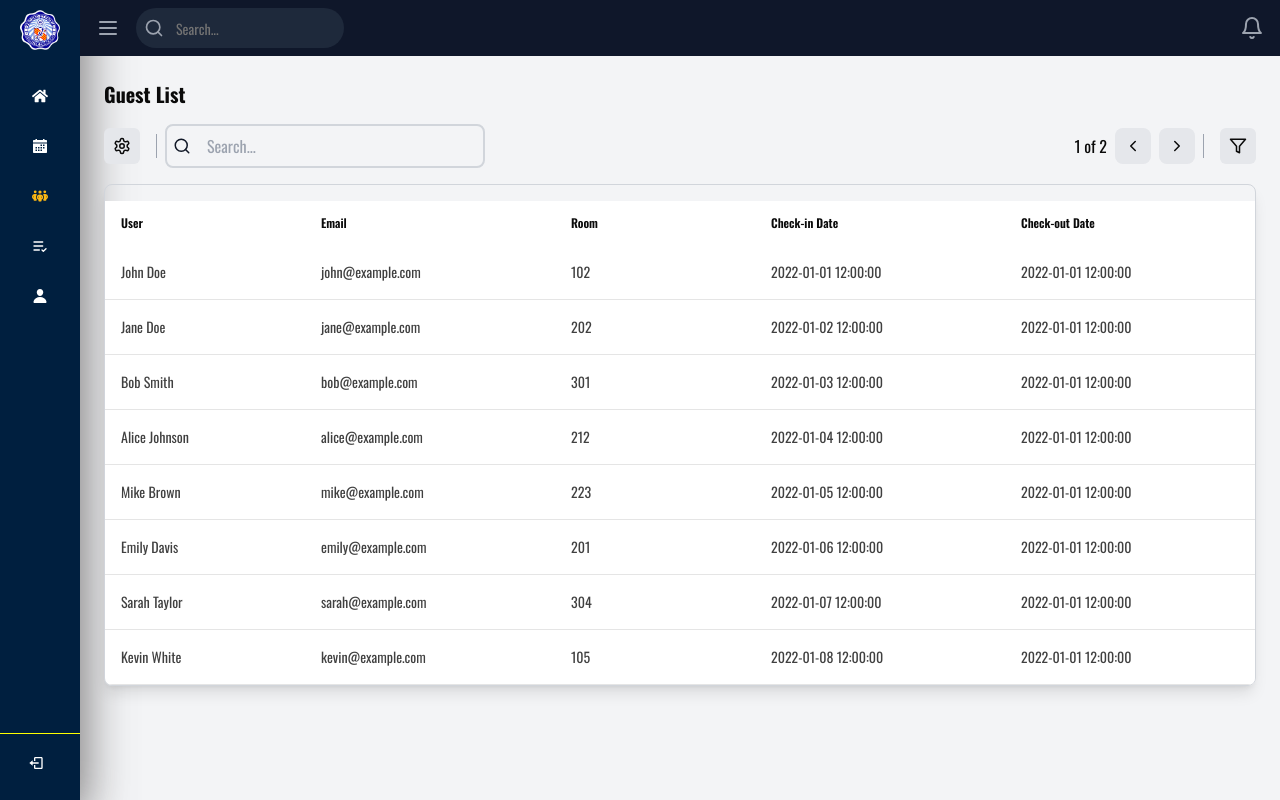
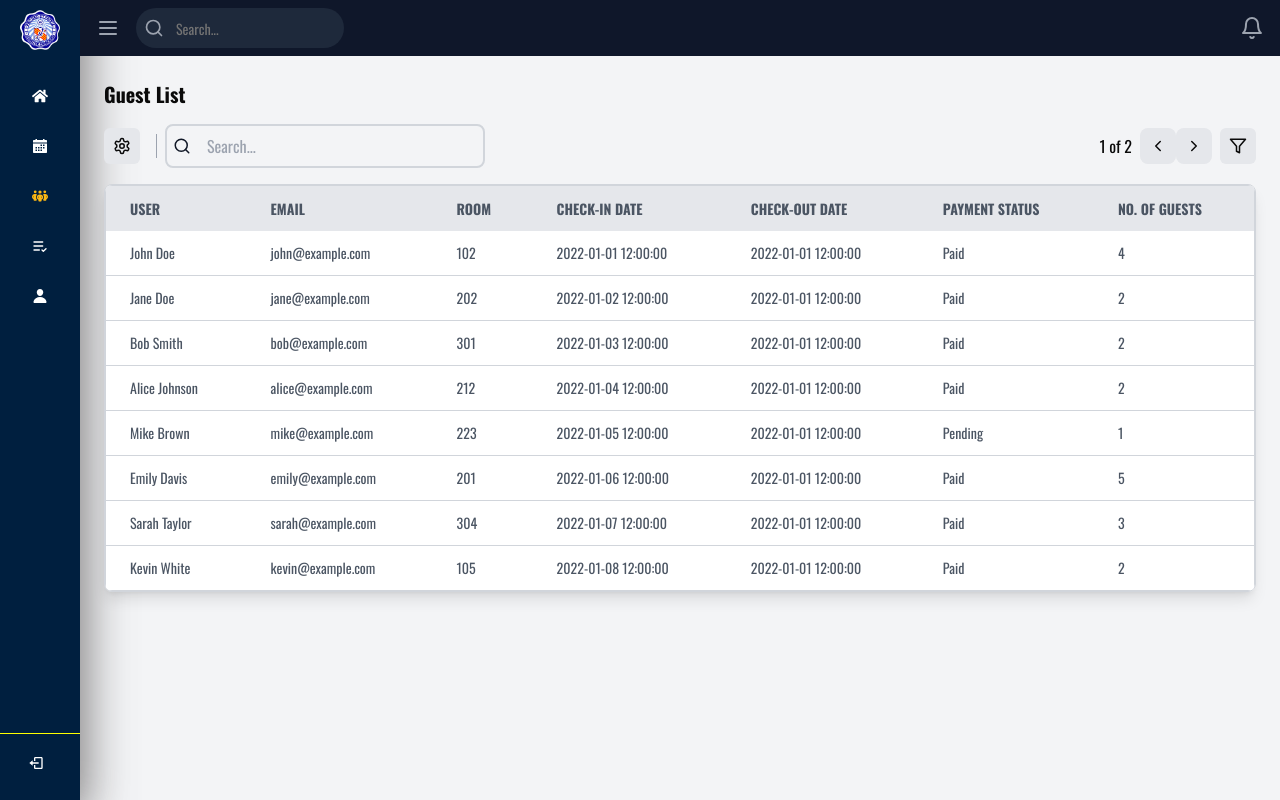
Before and after one commit to Arainf/lantaka-reservation-system, a React (Vite) app: page /guestlist in a window 1280 px wide. Built offline with nearby package versions, Linux system fonts and the light colour scheme; no server answers.

Commit message:
New table design for guestlist and eventlogs

```diff
--- a/src/pages/(admin-pages)/eventlogs.jsx
+++ b/src/pages/(admin-pages)/eventlogs.jsx
@@ -2,26 +2,21 @@ import React, { useState, useEffect } from "react";
 import { createIcons, icons } from "lucide";
 import NavigationSide from "@/components/common/navigatin-side-top/NavigationSide";
 import NavigationTop from "@/components/common/navigatin-side-top/NavigationTop";
-import EventsLogTable from "@/components/common/tables/eventlogstable"; // Import your GuestTable component
-import { ChevronLeft, ChevronRight, Settings, Filter, Trash2, Edit, Search } from "lucide-react";
+import { ChevronLeft, ChevronRight, Settings, Filter, Search } from "lucide-react";
 
-const  AdminEventLogs = ({ sidebarOpen, toggleSidebar }) => {
+const AdminEventLogs = ({ sidebarOpen, toggleSidebar }) => {
   // Dummy event logs data
   const [eventLogs, setEventLogs] = useState([
-    { id: 1, user: "John Doe", eventType: "Login", eventDescription: "User logged in successfully", eventDate: "2022-01-01 12:00:00" },
-    { id: 2, user: "Jane Smith", eventType: "Logout", eventDescription: "User logged out successfully", eventDate: "2022-01-01 13:00:00" },
-    { id: 3, user: "Alice Johnson", eventType: "Create Account", eventDescription: "User created a new account", eventDate: "2022-01-01 14:00:00" },
-    { id: 4, user: "Bob Brown", eventType: "Update Profile", eventDescription: "User updated their profile information", eventDate: "2022-01-01 15:00:00" },
-    { id: 5, user: "Charlie Davis", eventType: "Delete Account", eventDescription: "User deleted their account", eventDate: "2022-01-01 16:00:00" },
+    { id: 1, user: "John Doe", eventType: "Login", eventDescription: "User  logged in successfully", eventDate: "2022-01-01 12:00:00" },
+    { id: 2, user: "Jane Smith", eventType: "Logout", eventDescription: "User  logged out successfully", eventDate: "2022-01-01 13:00:00" },
+    { id: 3, user: "Alice Johnson", eventType: "Create Account", eventDescription: "User  created a new account", eventDate: "2022-01-01 14:00:00" },
+    { id: 4, user: "Bob Brown", eventType: "Update Profile", eventDescription: "User  updated their profile information", eventDate: "2022-01-01 15:00:00" },
+    { id: 5, user: "Charlie Davis", eventType: "Delete Account", eventDescription: "User  deleted their account", eventDate: "2022-01-01 16:00:00" },
   ]);
 
   const [searchTerm, setSearchTerm] = useState("");
   const [currentPage, setCurrentPage] = useState(1);
   const itemsPerPage = 8;
-
-
-  // State to manage checkbox selection
-  const [selectedIds, setSelectedIds] = useState([]);
 
   // Initialize Lucide icons after component is mounted
   useEffect(() => {
@@ -48,11 +43,42 @@ const  AdminEventLogs = ({ sidebarOpen, toggleSidebar }) => {
     }
   };
 
+  // EventsLogTable component
+  const EventsLogTable = ({ userData }) => {
+    return (
+      <table className="min-w-full bg-white border border-gray-300">
+        <thead>
+          <tr className="bg-gray-200 text-gray-600 uppercase text-sm leading-normal">
+            <th className="py-3 px-6 text-left">User </th>
+            <th className="py-3 px-6 text-left">Event Type</th>
+            <th className="py-3 px-6 text-left">Event Description</th>
+            <th className="py-3 px-6 text-left">Event Date</th>
+          </tr>
+        </thead>
+        <tbody className="text-gray-600 text-sm font-montserrat-extrabold">
+          {userData.length > 0 ? (
+            userData.map((eventLog) => (
+              <tr key={eventLog.id} className="border-b border-gray-300 hover:bg-gray-100">
+                <td className="py-3 px-6">{eventLog.user}</td>
+                <td className="py-3 px-6">{eventLog.eventType}</td>
+                <td className="py-3 px-6">{eventLog.eventDescription}</td>
+                <td className="py-3 px-6">{new Date(eventLog.eventDate).toLocaleString()}</td>
+              </tr>
+            ))
+          ) : (
+            <tr>
+              <td colSpan="4" className="py-3 px-6 text-center">No event logs available.</td>
+            </tr>
+          )}
+        </tbody>
+      </table>
+    );
+  };
 
   return (
     <div className="flex flex-row overflow-hidden relative w-screen h-screen bg-gray-100">
       {/* Side navigation bar */}
-            <NavigationSide isOpen={sidebarOpen} />
+      <NavigationSide isOpen={sidebarOpen } />
 
       <div className="flex-1 overflow-auto">
         {/* Top navigation bar */}
@@ -87,41 +113,33 @@ const  AdminEventLogs = ({ sidebarOpen, toggleSidebar }) => {
             </div>
 
             {/* Pagination and Filter Controls */}
-                  <div className="flex items-center">
-                    {/* Pagination Controls */}
-                    <span className="mr-2">{currentPage} of {totalPages}</span>
+            <div className ="flex items-center">
               <button
-                      className="bg-gray-200 p-2 rounded-lg"
+                className="p-2 rounded-md bg-gray-200 hover:bg-gray-300 flex items-center"
                 onClick={() => handlePageChange(currentPage - 1)}
-                      disabled={currentPage === 1}
               >
                 <ChevronLeft size={18} />
               </button>
+              <span className="mx-2">{currentPage} / {totalPages}</span>
               <button
-                      className="bg-gray-200 p-2 rounded-lg ml-2"
+                className="p-2 rounded-md bg-gray-200 hover:bg-gray-300 flex items-center"
                 onClick={() => handlePageChange(currentPage + 1)}
-                      disabled={currentPage === totalPages}
               >
                 <ChevronRight size={18} />
               </button>
               <span className="mx-2 border-l border-gray-400 h-6"></span>
-                    <button
-                      className="p-2 rounded-md bg-gray-200 hover:bg-gray-300 flex items-center ml-2"
-                      onClick={() => {}}
-                    >
+              <button className="p-2 rounded-md bg-gray-200 hover:bg-gray-300 flex items-center">
                 <Filter size={18} />
               </button>
             </div>
           </div>
 
-                {/* Reservations Table Wrapper */}
-                <div className="mt-4 rounded-lg border border-gray-300 shadow-lg overflow-hidden">
-                  <EventsLogTable userData={currentEventLogs} /> {/* Use your GuestTable component */}
-                </div>
+          {/* Event Logs Table */}
+          <EventsLogTable userData={currentEventLogs} />
         </main>
       </div>
     </div>
   );
 };
 
-      export default  AdminEventLogs;
+export default AdminEventLogs;
--- a/src/pages/(admin-pages)/guestlist.jsx
+++ b/src/pages/(admin-pages)/guestlist.jsx
@@ -2,8 +2,7 @@ import React, { useState, useEffect } from "react";
 import { createIcons, icons } from "lucide";
 import NavigationSide from "@/components/common/navigatin-side-top/NavigationSide";
 import NavigationTop from "@/components/common/navigatin-side-top/NavigationTop";
-import GuestListTable from "@/components/common/tables/guestListTable"; // Import your GuestTable component
-import { ChevronLeft, ChevronRight, Settings, Filter, Trash2, Edit, Search } from "lucide-react";
+import { ChevronLeft, ChevronRight, Settings, Filter, Search } from "lucide-react";
 
 const  AdminGuestList = ({ sidebarOpen, toggleSidebar }) => {
   // Dummy event logs data
@@ -28,18 +27,14 @@ const  AdminGuestList = ({ sidebarOpen, toggleSidebar }) => {
   const [currentPage, setCurrentPage] = useState(1);
   const itemsPerPage = 8;
 
-
-  // State to manage checkbox selection
-  const [selectedIds, setSelectedIds] = useState([]);
-
   // Initialize Lucide icons after component is mounted
   useEffect(() => {
     createIcons({ icons });
   }, []);
 
-  // Filter event logs based on search input
-  const filteredGuestList = guestList.filter((eventLog) =>
-    eventLog.user.toLowerCase().includes(searchTerm.toLowerCase())
+  // Filter guest list based on search input
+  const filteredGuestList = guestList.filter((guest) =>
+    guest.user.toLowerCase().includes(searchTerm.toLowerCase())
   );
 
   // Pagination logic
@@ -57,9 +52,9 @@ const  AdminGuestList = ({ sidebarOpen, toggleSidebar }) => {
     }
   };
 
+  return (
+    <div className="flex flex-row overflow-hidden relative w-screen h-screen bg-gray-100 font-montserrat">
 
-        return (
-          <div className="flex flex-row overflow-hidden relative w-screen h-screen bg-gray-100">
       {/* Side navigation bar */}
       <NavigationSide isOpen={sidebarOpen} />
 
@@ -99,7 +94,7 @@ const  AdminGuestList = ({ sidebarOpen, toggleSidebar }) => {
             <div className="flex items-center">
               {/* Pagination Controls */}
               <span className="mr-2">{currentPage} of {totalPages}</span>
-                    <button
+              < button
                 className="bg-gray-200 p-2 rounded-lg"
                 onClick={() => handlePageChange(currentPage - 1)}
                 disabled={currentPage === 1}
@@ -107,25 +102,25 @@ const  AdminGuestList = ({ sidebarOpen, toggleSidebar }) => {
                 <ChevronLeft size={18} />
               </button>
               <button
-                      className="bg-gray-200 p-2 rounded-lg ml-2"
+                className="bg-gray-200 p-2 rounded-lg"
                 onClick={() => handlePageChange(currentPage + 1)}
                 disabled={currentPage === totalPages}
                 >
                   <ChevronRight size={18} />
                 </button>
-                    <span className="mx-2 border-l border-gray-400 h-6"></span>
-                    <button
-                      className="p-2 rounded-md bg-gray-200 hover:bg-gray-300 flex items-center ml-2"
-                      onClick={() => {}}
-                    >
+
+                {/* Filter Icon */}
+                <div className="relative ml-2">
+                  <button className="p-2 rounded-md bg-gray-200 hover:bg-gray-300 flex items-center">
                     <Filter size={18} />
                   </button>
                 </div>
               </div>
+            </div>
 
-                {/* Reservations Table Wrapper */}
+            {/* Guest List Table */}
             <div className="mt-4 rounded-lg border border-gray-300 shadow-lg overflow-hidden">
-                  <GuestListTable listData={currentGuestList} /> {/* Use your GuestTable component */}
+              <GuestListTable listData={currentGuestList} />
             </div>
           </main>
         </div>
@@ -133,4 +128,38 @@ const  AdminGuestList = ({ sidebarOpen, toggleSidebar }) => {
     );
   };
 
-      export default  AdminGuestList;
+  // GuestListTable Component
+  const GuestListTable = ({ listData }) => {
+    return (
+      <div className="overflow-x-auto">
+        <table className="min-w-full bg-white border border-gray-300">
+          <thead>
+            <tr className="bg-gray-200 text-gray-600 uppercase text-sm leading-normal">
+              <th className="py-3 px-6 text-left">User  </th>
+              <th className="py-3 px-6 text-left">Email</th>
+              <th className="py-3 px-6 text-left">Room</th>
+              <th className="py-3 px-6 text-left">Check-in Date</th>
+              <th className="py-3 px-6 text-left">Check-out Date</th>
+              <th className="py-3 px-6 text-left">Payment Status</th>
+              <th className="py-3 px-6 text-left">No. of Guests</th>
+            </tr>
+          </thead>
+          <tbody className="text-gray-600 text-sm font-montserrat-extrabold">
+            {listData.map((guest) => (
+              <tr key={guest.id} className="border-b border-gray-300 hover:bg-gray-100">
+                <td className="py-3 px-6">{guest.user}</td>
+                <td className="py-3 px-6">{guest.email}</td>
+                <td className="py-3 px-6">{guest.room}</td>
+                <td className="py-3 px-6">{guest.check_in_date}</td>
+                <td className="py-3 px-6">{guest.check_out_date}</td>
+                <td className="py-3 px-6">{guest.payment_status}</td>
+                <td className="py-3 px-6">{guest.noGuest}</td>
+              </tr>
+            ))}
+          </tbody>
+        </table>
+      </div>
+    );
+  };
+
+  export default AdminGuestList;
```
Lines whose indentation alone changed are shown as unchanged.
